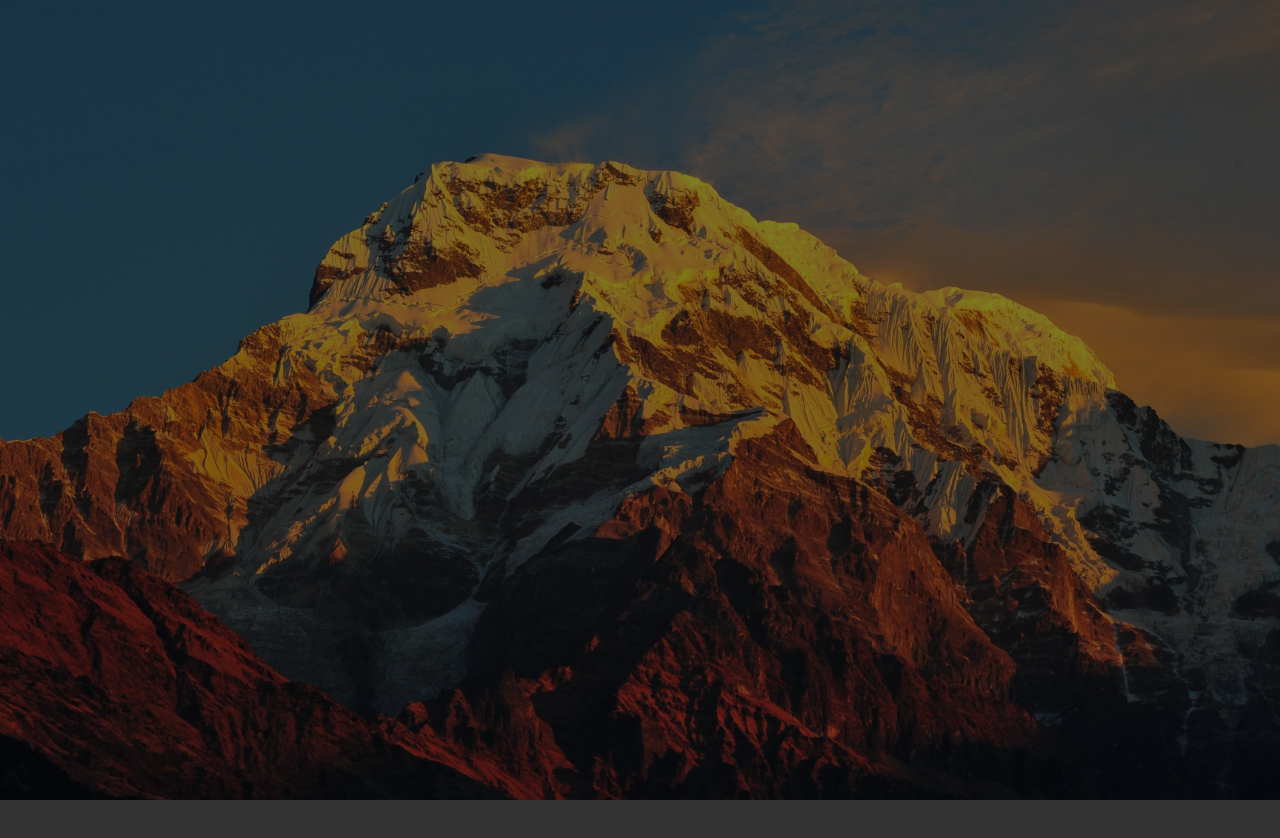
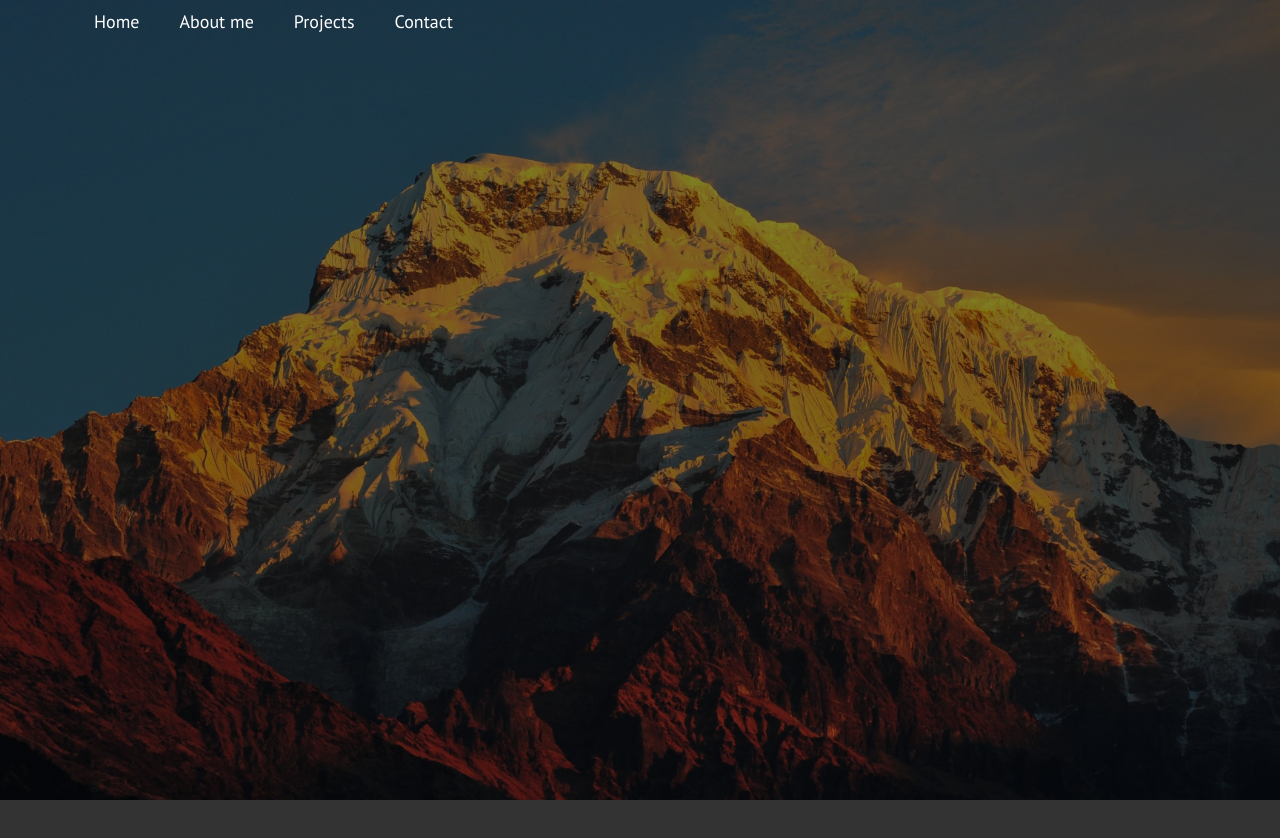
Before and after one commit to Texmo100/Developer-profile-IIR, a React (Create React App) app: page / in a window 1280 px wide. Shown: the top 838 px of the page. Built offline with nearby package versions, Linux system fonts and the light colour scheme.

Commit message:
Navbar second attempt

```diff
--- a/src/App.css
+++ b/src/App.css
@@ -19,7 +19,7 @@ p, h1{
 .main-image, .about-me, .projects, .contact-me{
   grid-column: 1 / -1;
 }
-
+/*---- Main Image styles ----*/
 .main-image{
   background-image: url(./Images/img-bar.jpg);
   background-position: center center;
@@ -32,14 +32,39 @@ p, h1{
   height: 100vh;
   color: white;
 }
+.container{
+  width: 90%;
+  height: 100%;
+  margin: 0 auto;
+  padding: 1rem;
+}
+ul{
+  margin: 0;
+  padding: 0;
+  list-style: none;
+  display: flex;
+}
+li{
+  margin: 0 2rem;
+  padding: 0;
+  font-size: 1.8rem;
+}
+li:last-of-type{
+  margin-right: 0;
+}
+
+/*---- About Me styles ----*/
 .about-me{
   background-color: #333333;
 }
+
+/*---- Projects styles ----*/
 
 .projects{
   background-color: #404040;
 }
 
+/*---- Contact Me styles ----*/
 .contact-me{
   background-color: #2b2b2b;
 }
--- a/src/Components/MainImage.js
+++ b/src/Components/MainImage.js
@@ -1,10 +1,15 @@
 import React, {Component} from 'react'
+import NavBar from './Navbar'
 
 class MainImage extends Component{
     render(){
         return(
             <div className="main-image">
-                <div className="image-layer"></div>
+                <div className="image-layer">
+                    <div className="container">
+                        <NavBar />
+                    </div>
+                </div>
             </div>
         )
     }
--- /dev/null
+++ b/src/Components/Navbar.js
@@ -0,0 +1,18 @@
+import React from 'react'
+
+const NavBar = () => {
+    return (
+        <header>
+            <nav>
+                <ul>
+                    <li>Home</li>
+                    <li>About me</li>
+                    <li>Projects</li>
+                    <li>Contact</li>
+                </ul>
+            </nav>
+        </header>
+    )
+}
+
+export default NavBar
```
